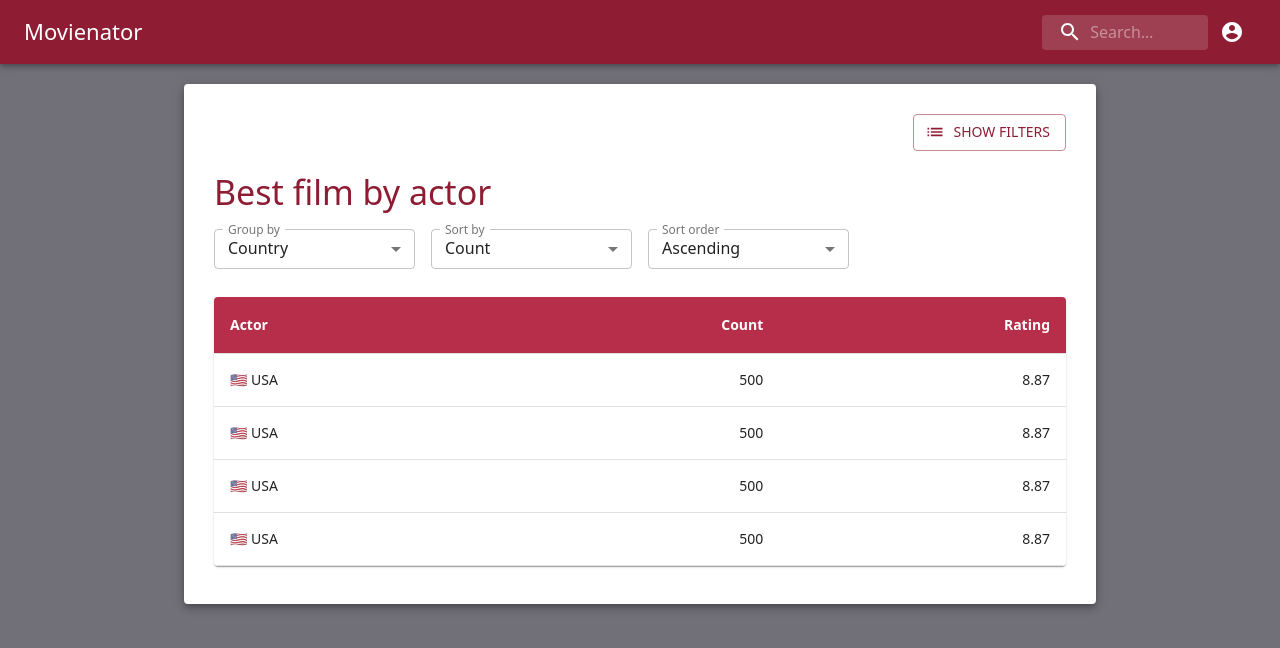
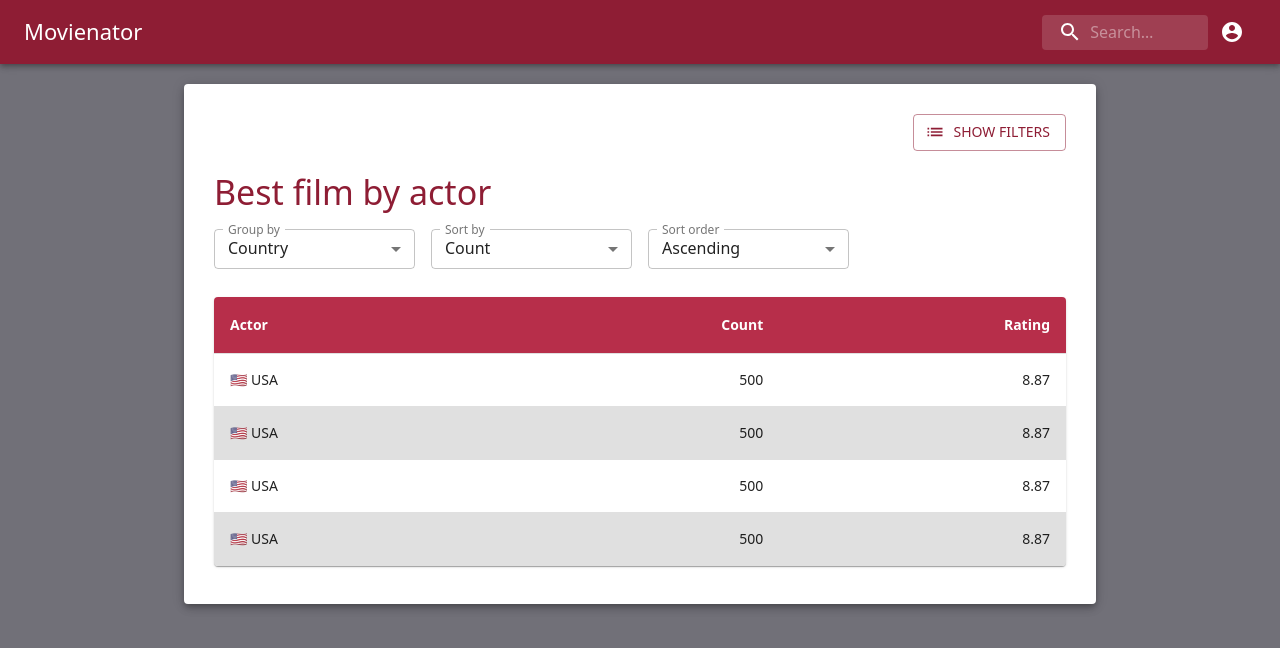
Before and after one commit to mirko-laruina/lsmsdb-Movienator, a React (Create React App) app in the folder task2-frontend/: page /stats/actor in a window 1280 px wide. Shown: the top 648 px of the page. Built offline with nearby package versions, Linux system fonts and the light colour scheme.

Commit message:
Table rows alternating background

```diff
--- a/task2-frontend/src/StatsPage.js
+++ b/task2-frontend/src/StatsPage.js
@@ -51,6 +51,11 @@ const useStyles = makeStyles((theme) => (
                 fontWeight: 'bold'
             }
         },
+        tableRow:{
+            '&:nth-child(even)': {
+                backgroundColor: theme.palette.divider,
+            }
+        }
     }
 ));
 
@@ -78,7 +83,7 @@ export default function StatsPage(props) {
                         </TableHead>
                         <TableBody>
                             {data.map(row => (
-                                <TableRow key={row.id}>
+                                <TableRow key={row.id} classes={{ root: classes.tableRow }}>
                                     <TableCell component="th" scope="row">
                                     {countryToFlag(row.id)} {row.name}
                                     </TableCell>
```
